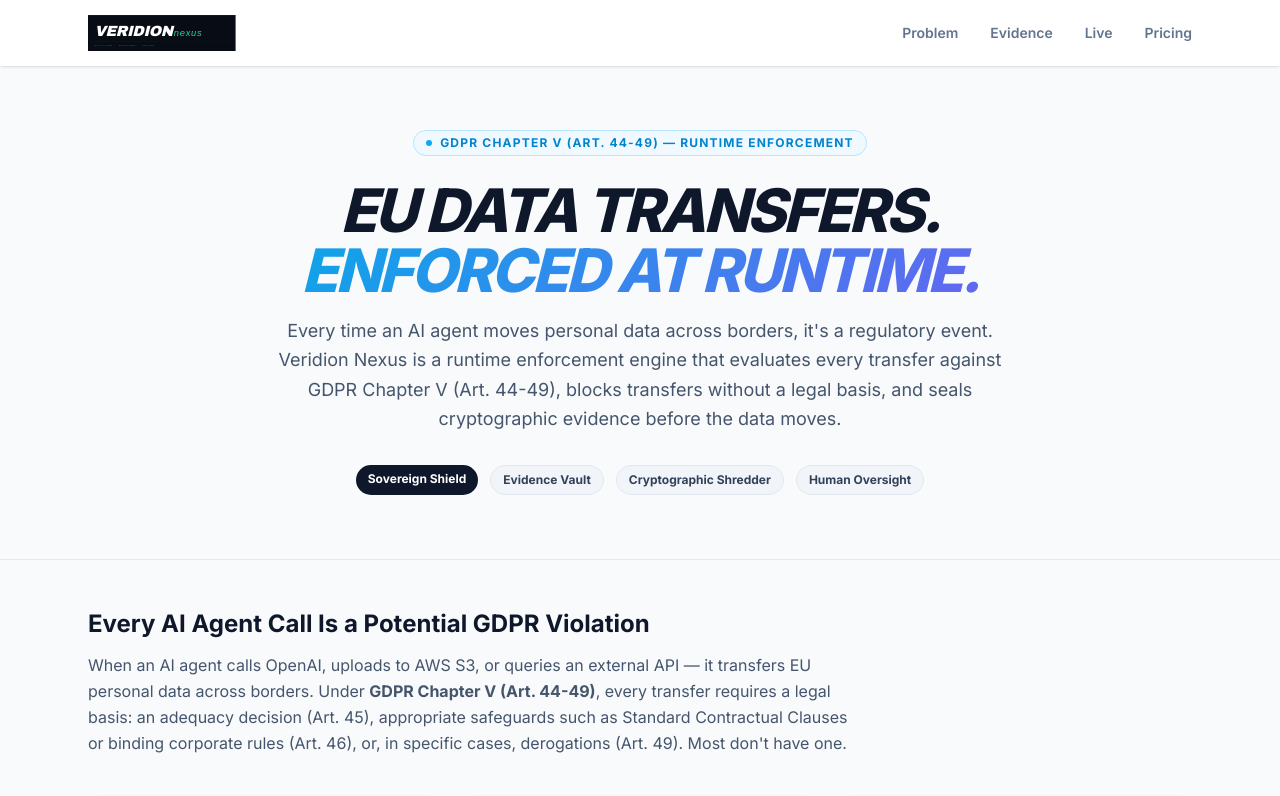
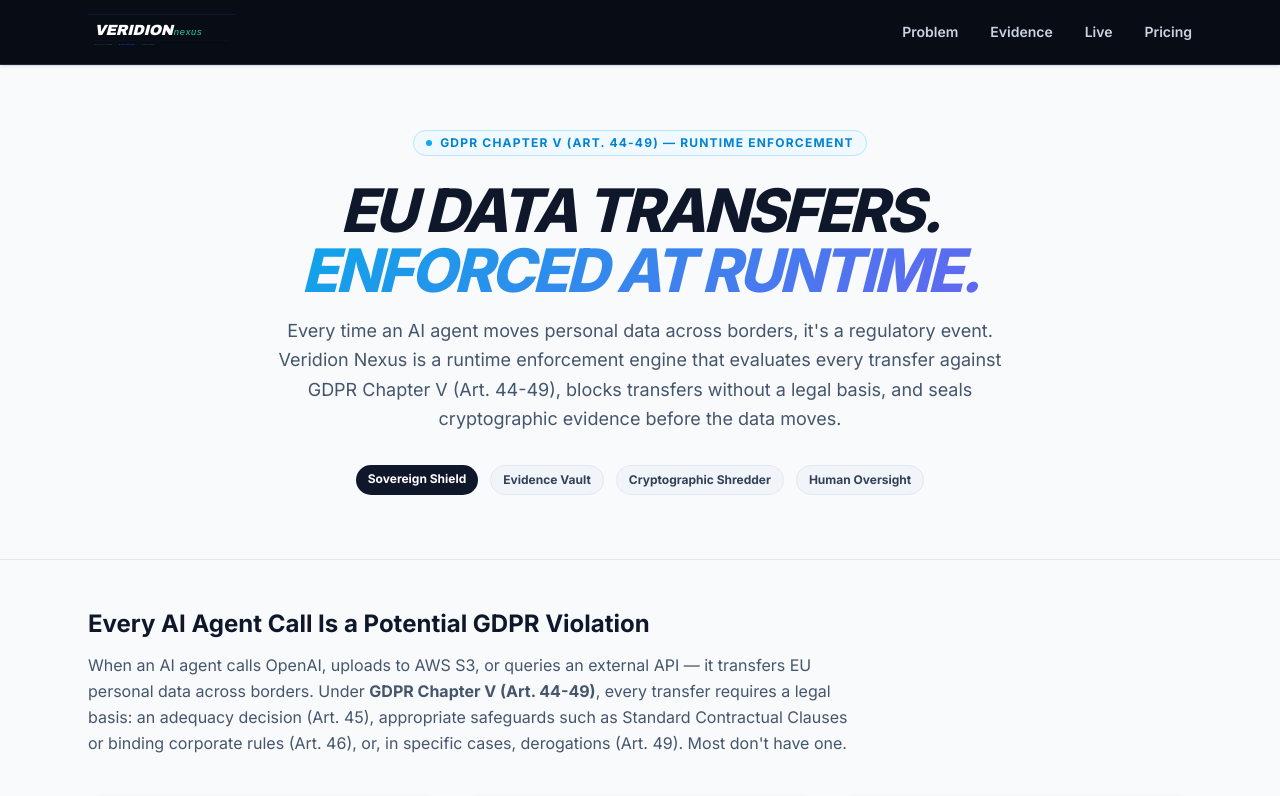
Before and after one commit to Brano80/Sovereign-Shield, a Next.js app in the folder veridion-landing/: page / in a window 1280 px wide. Shown: the top 796 px of the page. Built offline with nearby package versions, Linux system fonts and the light colour scheme.

Commit message:
Nav: black banner to match logo (bg #080c14, dark border, light links)
Co-authored-by: Cursor <cursoragent@cursor.com>

```diff
--- a/veridion-landing/src/app/page.tsx
+++ b/veridion-landing/src/app/page.tsx
@@ -199,16 +199,16 @@ export default function Home() {
       <div className="antialiased">
 
         {/* Nav */}
-        <nav className="fixed top-0 w-full z-50 glass shadow-sm border-b border-slate-200">
+        <nav className="fixed top-0 w-full z-50 bg-[#080c14] shadow-sm border-b border-slate-800">
           <div className="max-w-6xl mx-auto px-6 h-16 flex items-center justify-between">
             <a href="/" className="flex items-center gap-2" aria-label="Veridion Nexus home">
               <VeridionLogo className="h-9 w-auto" />
             </a>
-            <div className="hidden md:flex gap-8 text-sm font-semibold text-slate-500">
-              <a href="#market" className="hover:text-sky-600 transition-colors">Problem</a>
-              <a href="#engine" className="hover:text-sky-600 transition-colors">Evidence</a>
-              <a href="#overview" className="hover:text-sky-600 transition-colors">Live</a>
-              <a href="#pricing" className="hover:text-sky-600 transition-colors">Pricing</a>
+            <div className="hidden md:flex gap-8 text-sm font-semibold text-slate-300">
+              <a href="#market" className="hover:text-white transition-colors">Problem</a>
+              <a href="#engine" className="hover:text-white transition-colors">Evidence</a>
+              <a href="#overview" className="hover:text-white transition-colors">Live</a>
+              <a href="#pricing" className="hover:text-white transition-colors">Pricing</a>
             </div>
           </div>
         </nav>
```
